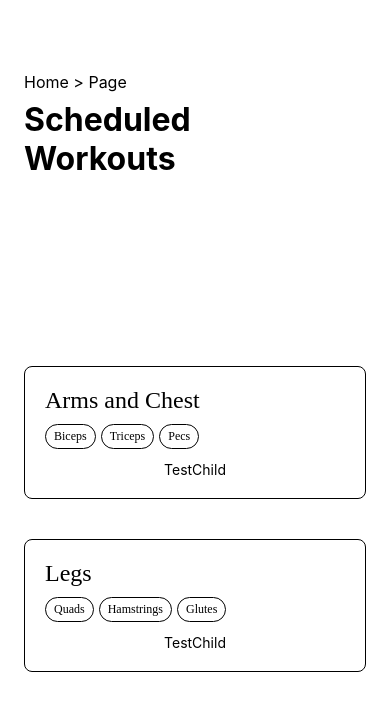
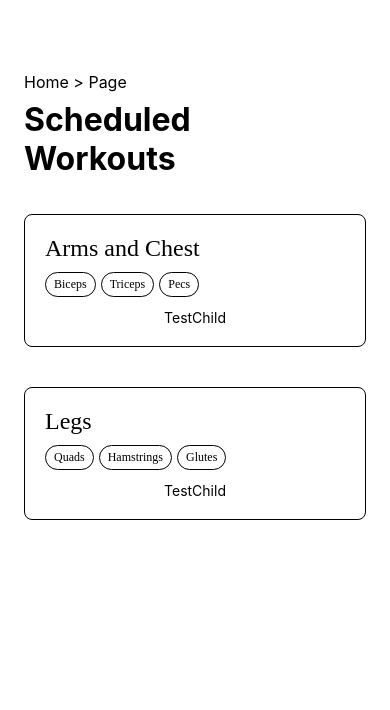
Before and after one commit to P4ck-a-Punch/component-gallery, a React Native app: screen / in a window 390 px wide. Shown: the top 710 px of the page. Built offline with nearby package versions, Linux system fonts and the light colour scheme.

Commit message:
align cards to top in demo scrollview

```diff
--- a/App.tsx
+++ b/App.tsx
@@ -35,8 +35,9 @@ const styles = StyleSheet.create({
 	},
 	scroll: {
 		flex: 1,
+		flexDirection: 'column',
 		width: '100%',
-		justifyContent: 'center',
+		justifyContent: 'flex-start',
 		alignItems: 'center',
 	},
 })
```
